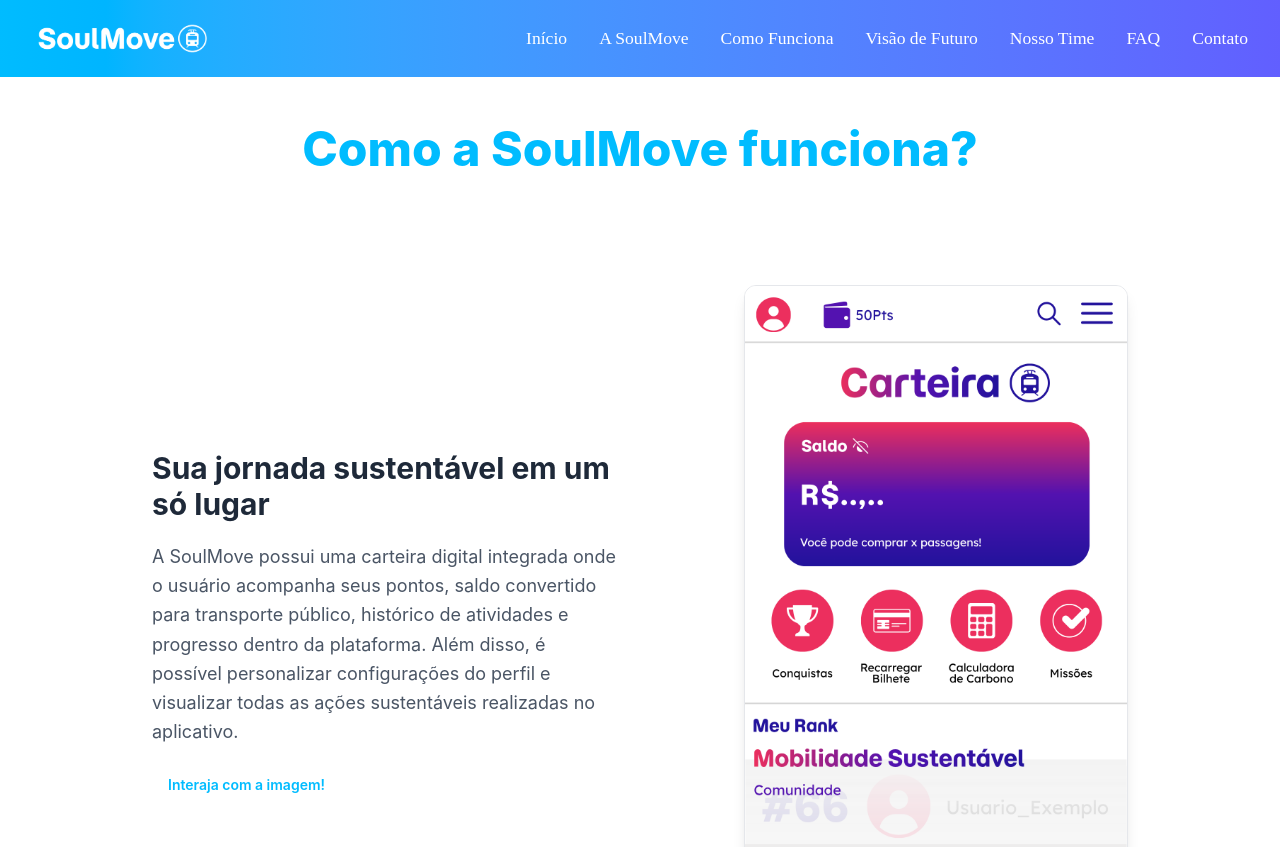
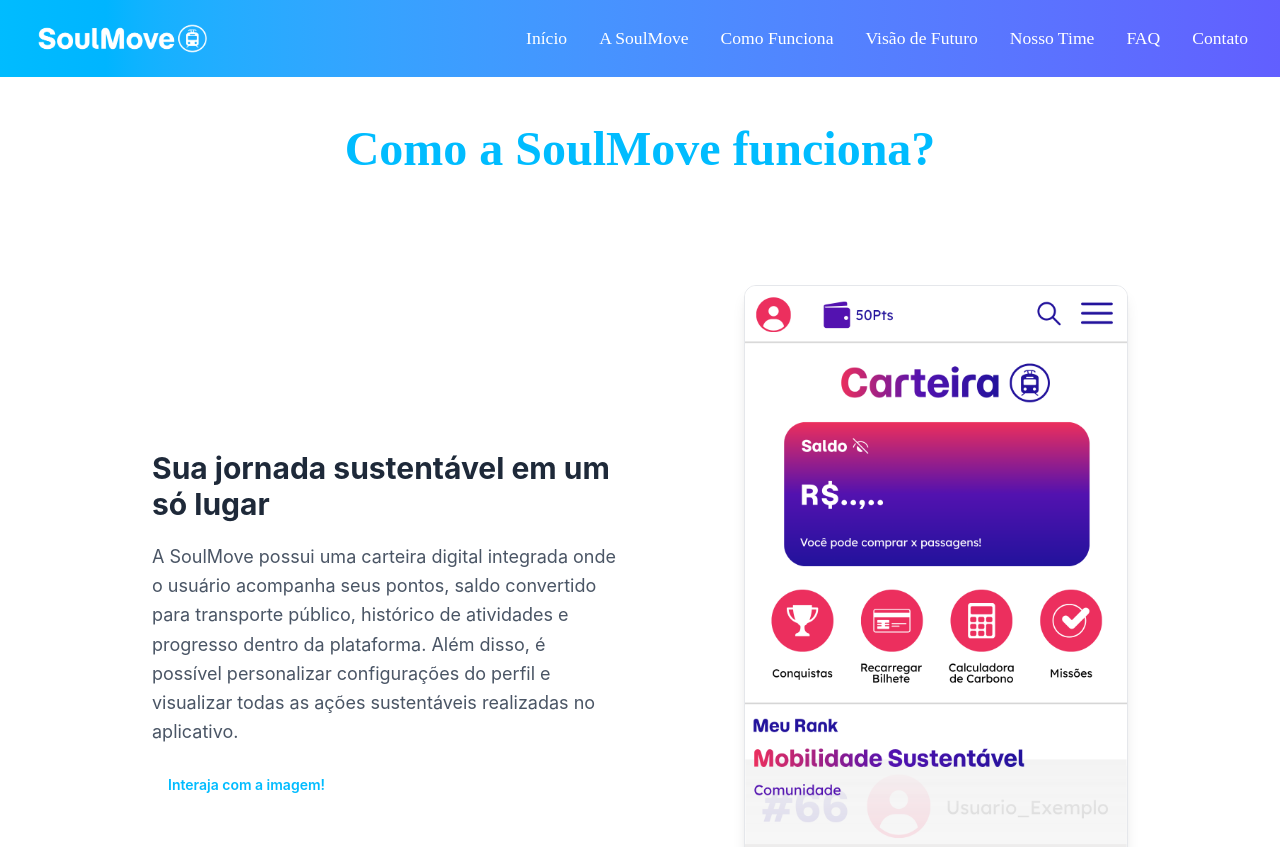
Before and after one commit to paulo-henrique253/soulmove-front-3, a React (Vite) app: page /funcionalidades in a window 1280 px wide. Shown: the top 847 px of the page. Built offline with nearby package versions, Linux system fonts and the light colour scheme.

Commit message:
fix: aplicando componente TituloPagina

```diff
--- a/src/components/TituloPagina.tsx
+++ b/src/components/TituloPagina.tsx
@@ -5,7 +5,13 @@ type TituloPaginaProps = {
 function TituloPagina({ texto }: TituloPaginaProps) {
     return (
         <h1
-            className=""
+            className="font-['Momo_Trust_Display']
+                    text-4xl
+                    md:text-5xl
+                    font-extrabold
+                    text-center
+                    text-sky-400
+                    mb-16"
         >
             {texto}
         </h1>
--- a/src/pages/Funcionalidades.tsx
+++ b/src/pages/Funcionalidades.tsx
@@ -1,4 +1,5 @@
 import CardFuncionalidade from '../components/CardFuncionalidade';
+import TituloPagina from '../components/TituloPagina';
 import { funcionalidadesData } from '../data/funcionalidades'; // Importando os dados!
 
 function Funcionalidades() {
@@ -8,9 +9,8 @@ function Funcionalidades() {
     <div className="min-h-screen flex flex-col font-sans text-gray-900 bg-white">
 
       <main className="flex-1 w-full max-w-5xl mx-auto px-6 py-12">
-        <h1 className="text-4xl md:text-5xl font-extrabold text-center text-sky-400 mb-16">
-          Como a SoulMove funciona?
-        </h1>
+
+        <TituloPagina texto="Como a SoulMove funciona?"/>
 
         <div className="space-y-8">
           {funcionalidadesData.map((funcionalidade, index) => (
```
